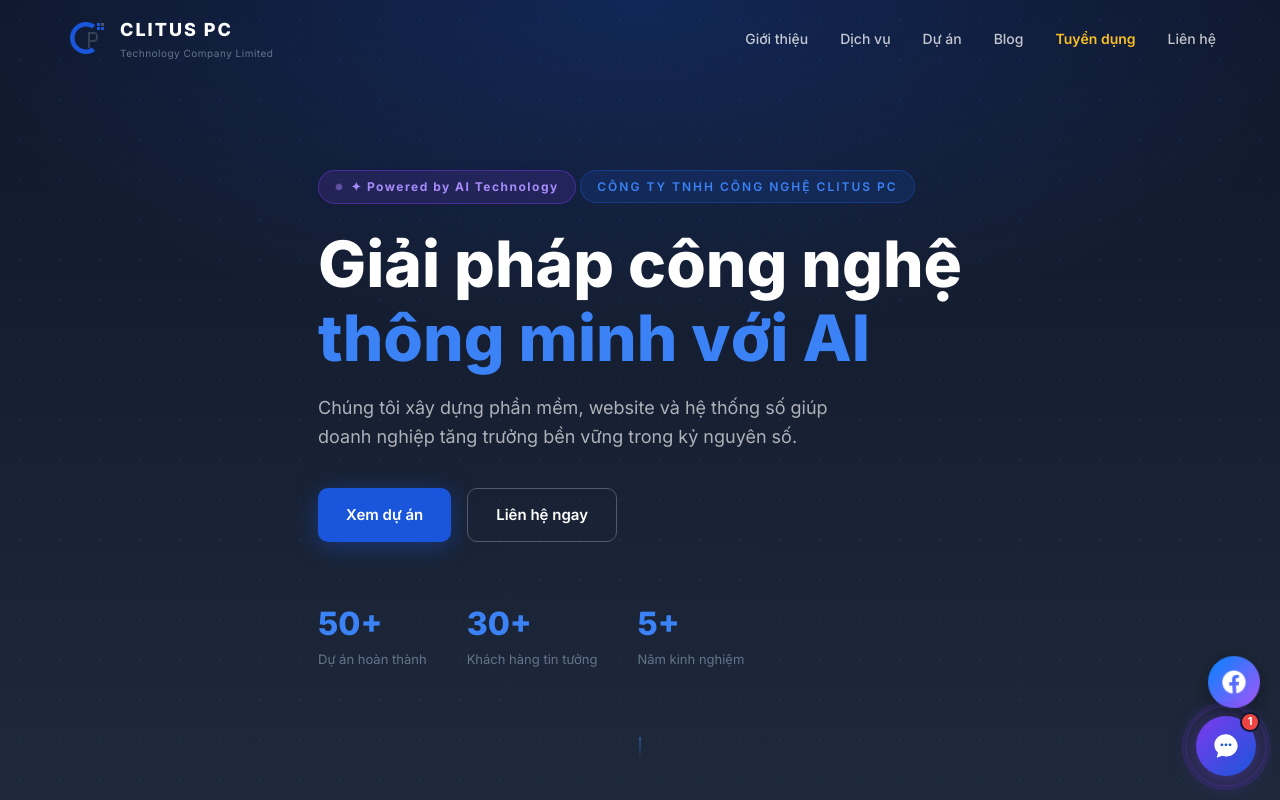
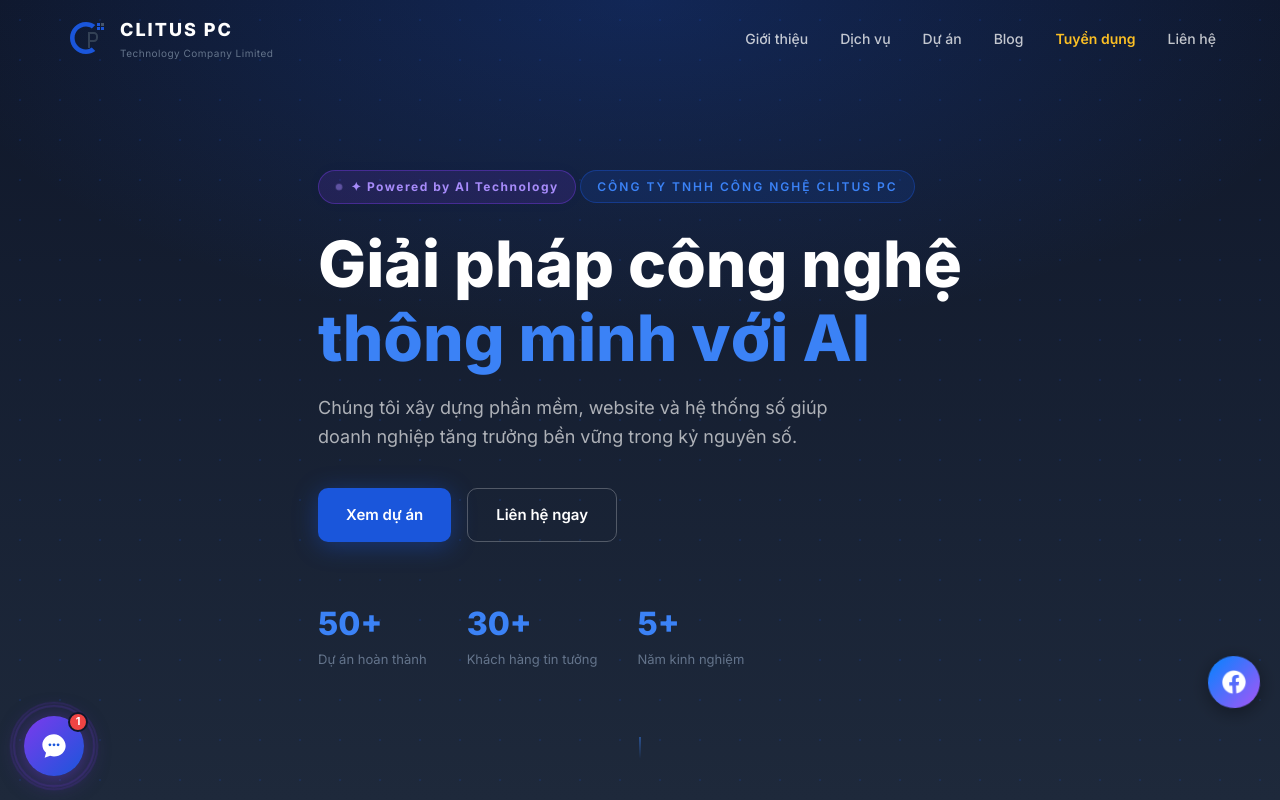
Before and after one commit to clitustsai/clituspc-teach, a website: page index.html in a window 1280 px wide. Shown: the top 800 px of the page. Drawn offline with Linux system fonts and the light colour scheme.

Commit message:
fix: move AI chat bubble to bottom-left to balance floating buttons on right

```diff
--- a/style.css
+++ b/style.css
@@ -1663,8 +1663,8 @@ body {
    AI BUBBLE CHAT
 ══════════════════════════════════════ */
 .ai-bubble-wrap {
-  position: fixed; bottom: 24px; right: 24px;
-  z-index: 9999; display: flex; flex-direction: column; align-items: flex-end; gap: 12px;
+  position: fixed; bottom: 24px; left: 24px;
+  z-index: 9999; display: flex; flex-direction: column; align-items: flex-start; gap: 12px;
 }
 .ai-bubble-btn {
   width: 60px; height: 60px; border-radius: 50%;
@@ -1698,7 +1698,6 @@ body {
 }
 .ai-bubble-chat.open { display: flex; animation: bubbleOpen 0.25s ease; }
 @keyframes bubbleOpen { from{opacity:0;transform:scale(0.95) translateY(10px)} to{opacity:1;transform:scale(1) translateY(0)} }
-
 .ai-bubble-header {
   display: flex; align-items: center; gap: 10px;
   padding: 14px 16px;
```
